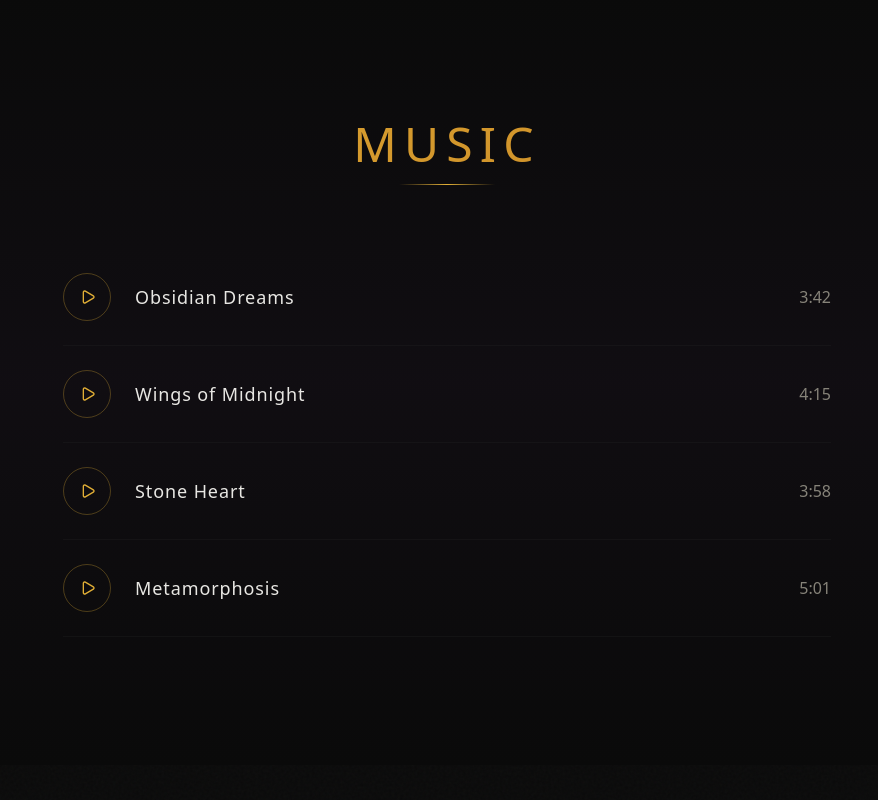
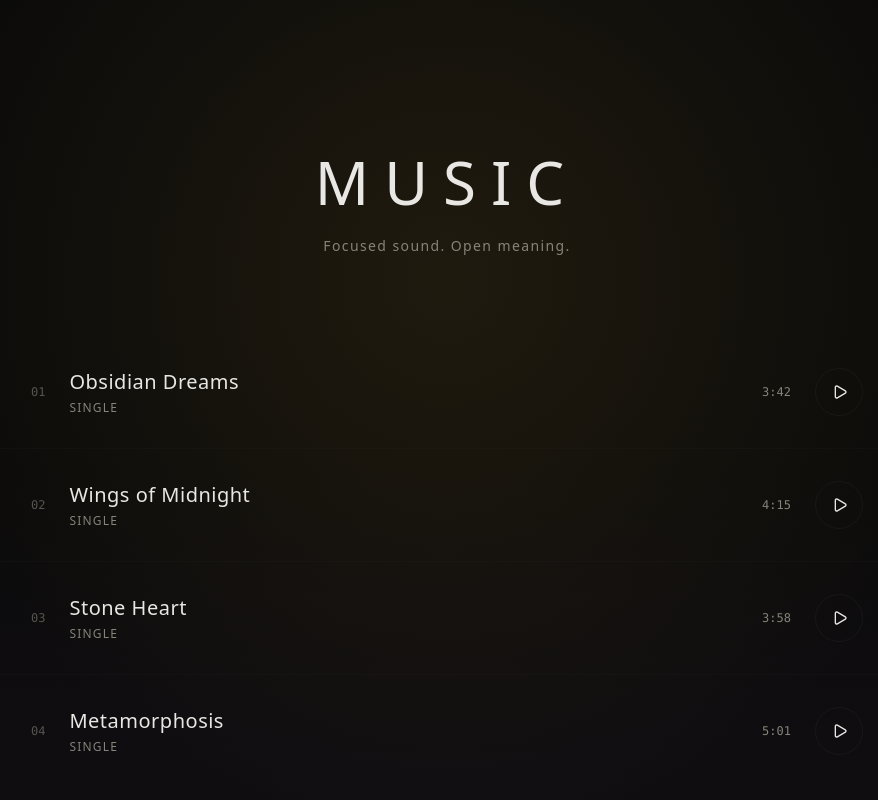
Before and after one commit to Juliasmitjes/XardonyX, a React (Vite) app: page / in a window 1280 px wide. Shown: the part 960-1760 px from the top of the page, without its empty margins (193-1071 px from the left). Built offline with nearby package versions, Linux system fonts and the light colour scheme.

Commit message:
layout music

```diff
--- a/src/components/MusicSection.tsx
+++ b/src/components/MusicSection.tsx
@@ -1,67 +1,85 @@
 import { Play } from "lucide-react";
+import { motion } from "framer-motion";
 
 const tracks = [
-  {
-    id: 1,
-    title: "Obsidian Dreams",
-    duration: "3:42",
-  },
-  {
-    id: 2,
-    title: "Wings of Midnight",
-    duration: "4:15",
-  },
-  {
-    id: 3,
-    title: "Stone Heart",
-    duration: "3:58",
-  },
-  {
-    id: 4,
-    title: "Metamorphosis",
-    duration: "5:01",
-  },
+  { id: 1, title: "Obsidian Dreams", duration: "3:42" },
+  { id: 2, title: "Wings of Midnight", duration: "4:15" },
+  { id: 3, title: "Stone Heart", duration: "3:58" },
+  { id: 4, title: "Metamorphosis", duration: "5:01" },
 ];
 
-const MusicSection = () => {
+export default function MusicSection() {
   return (
-    <section id="music" className="relative py-24 md:py-32">
-      <div className="absolute inset-0 bg-gradient-to-b from-background via-secondary/20 to-background" />
+    <section
+      id="music"
+      className="relative overflow-hidden py-32 md:py-40"
+    >
+      {/* background atmosphere */}
+      <div className="absolute inset-0 bg-gradient-to-b from-background via-background to-secondary/30" />
+      <div className="absolute inset-0 opacity-40 bg-[radial-gradient(circle_at_50%_30%,hsl(var(--primary)/0.25),transparent_60%)]" />
 
-      <div className="relative z-10 container mx-auto px-6">
-        <div className="text-center mb-16">
-          <h2 className="font-display text-4xl md:text-5xl tracking-[0.15em] text-gradient-gold mb-4">
+      <div className="relative container mx-auto px-6">
+        {/* header */}
+        <div className="mb-20 text-center">
+          <motion.h2
+            initial={{ opacity: 0, y: 20 }}
+            whileInView={{ opacity: 1, y: 0 }}
+            viewport={{ once: true }}
+            transition={{ duration: 0.6 }}
+            className="font-display text-5xl md:text-6xl tracking-[0.25em] text-foreground"
+          >
             MUSIC
-          </h2>
-          <div className="w-24 h-[1px] bg-gradient-to-r from-transparent via-primary to-transparent mx-auto" />
+          </motion.h2>
+          <p className="mt-6 font-body text-sm tracking-widest text-muted-foreground">
+            Focused sound. Open meaning.
+          </p>
         </div>
 
-        <div className="max-w-3xl mx-auto">
+        {/* list */}
+        <div className="mx-auto max-w-4xl">
+          <ul className="divide-y divide-border/20">
             {tracks.map((track, index) => (
-            <div
+              <motion.li
                 key={track.id}
-              className="group flex items-center justify-between py-6 border-b border-border/30 transition-all duration-300 hover:border-primary/50 cursor-pointer"
-              style={{ animationDelay: `${index * 100}ms` }}
+                initial={{ opacity: 0, x: -30 }}
+                whileInView={{ opacity: 1, x: 0 }}
+                viewport={{ once: true }}
+                transition={{ delay: index * 0.08 }}
+                className="group relative grid grid-cols-[auto_1fr_auto] items-center gap-6 py-8 px-4 md:px-8"
               >
-              <div className="flex items-center gap-6">
-                <div className="w-12 h-12 rounded-full border border-primary/30 flex items-center justify-center transition-all duration-300 group-hover:border-primary group-hover:bg-primary/10 group-hover:shadow-[0_0_20px_hsl(42_75%_55%/0.3)]">
-                  <Play className="h-4 w-4 text-primary ml-0.5" />
-                </div>
-                <div>
-                  <h3 className="font-display text-lg tracking-wider text-foreground group-hover:text-primary transition-colors">
+                {/* index */}
+                <span className="font-mono text-xs text-muted-foreground/60">
+                  {String(index + 1).padStart(2, "0")}
+                </span>
+
+                {/* title */}
+                <div className="flex flex-col">
+                  <h3 className="font-display text-xl tracking-wide text-foreground transition-colors group-hover:text-primary">
                     {track.title}
                   </h3>
+                  <span className="mt-1 text-xs uppercase tracking-widest text-muted-foreground">
+                    single
+                  </span>
                 </div>
-              </div>
-              <span className="font-body text-muted-foreground">
+
+                {/* controls */}
+                <div className="flex items-center gap-6">
+                  <span className="font-mono text-xs text-muted-foreground">
                     {track.duration}
                   </span>
+                  <button className="relative flex h-12 w-12 items-center justify-center rounded-full border border-border/40 transition-all duration-300 group-hover:border-primary/60 group-hover:bg-primary/10">
+                    <Play className="h-4 w-4 translate-x-[1px] text-foreground group-hover:text-primary" />
+                    <span className="absolute inset-0 rounded-full opacity-0 group-hover:opacity-100 group-hover:shadow-[0_0_30px_hsl(var(--primary)/0.35)] transition" />
+                  </button>
                 </div>
+
+                {/* hover line */}
+                <span className="pointer-events-none absolute inset-x-0 bottom-0 h-px scale-x-0 bg-gradient-to-r from-transparent via-primary to-transparent transition-transform duration-500 group-hover:scale-x-100" />
+              </motion.li>
             ))}
+          </ul>
         </div>
       </div>
     </section>
   );
-};
-
-export default MusicSection;
+}
```
Lines whose indentation alone changed are shown as unchanged.
